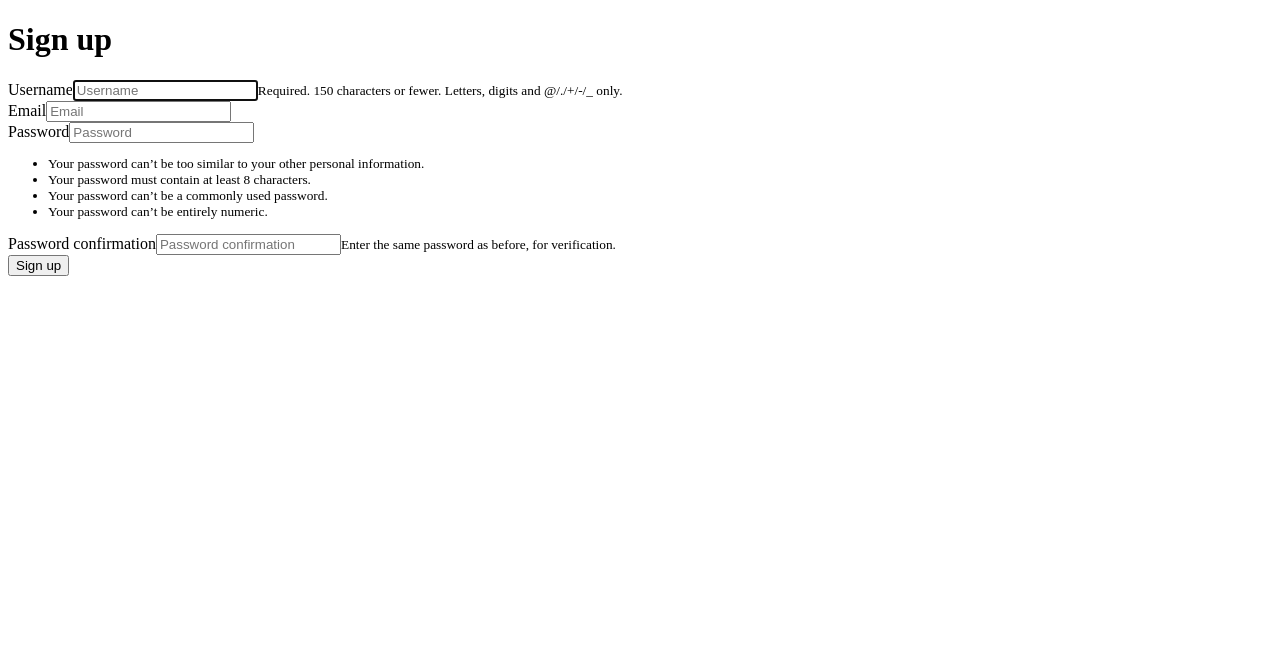
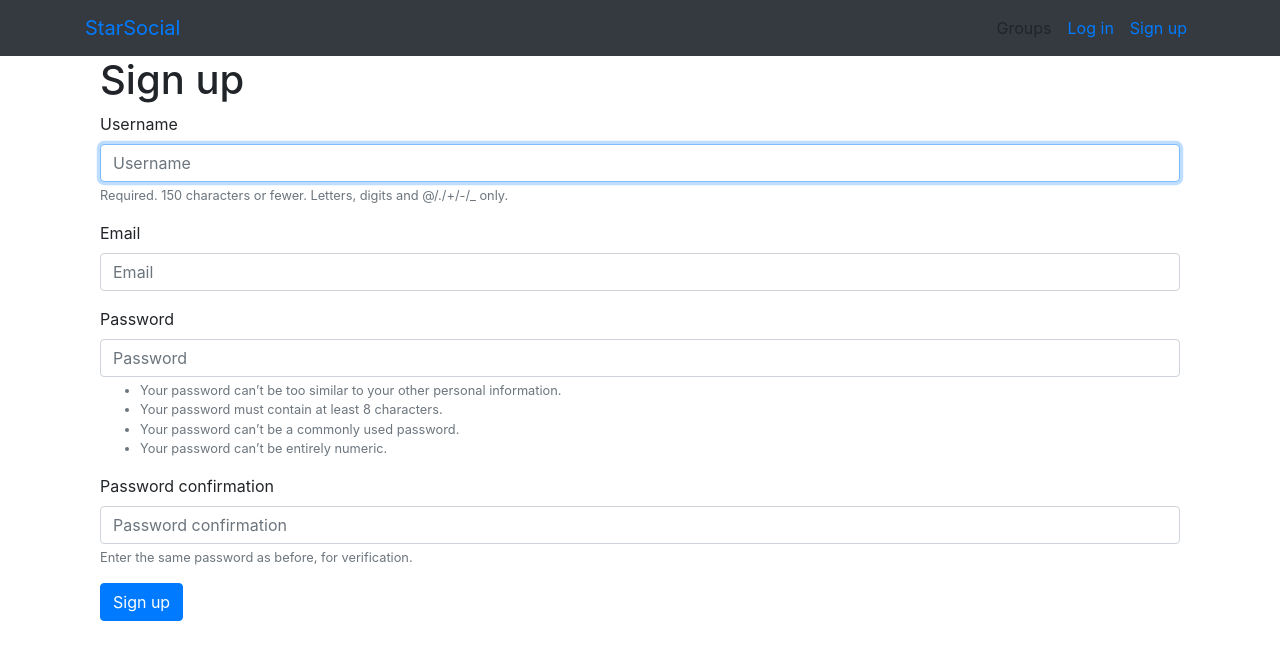
Before and after one commit to Marcel88888/SocialMediaSite, a Django app: page /accounts/signup/ in a window 1280 px wide. Shown: the top 660 px of the page. Run offline with Django 3.2, Linux system fonts and the light colour scheme; some libraries are stand-ins or nearby versions.

Commit message:
base.html implemented.

```diff
--- a/templates/base.html
+++ b/templates/base.html
@@ -1,11 +1,43 @@
 <!DOCTYPE html>
-<html lang="en">
+{% load static %}
+<html lang="en" xmlns="http://www.w3.org/1999/html">
 <head>
     <meta charset="UTF-8">
     <title>StarSocial</title>
+    <link rel="stylesheet" href="https://stackpath.bootstrapcdn.com/bootstrap/4.1.3/css/bootstrap.min.css"
+    integrity="sha384-MCw98/SFnGE8fJT3GXwEOngsV7Zt27NXFoaoApmYm81iuXoPkFOJwJ8ERdknLPMO" crossorigin="anonymous">
+    <link href="https://maxcdn.bootstrapcdn.com/font-awesome/4.7.0/css/font-awesome.min.css" rel="stylesheet">
+    <link rel="preconnect" href="https://fonts.gstatic.com">
+    <link href="https://fonts.googleapis.com/css2?family=Alfa+Slab+One&family=Montserrat:wght@300&display=swap" rel="stylesheet">
+    <link rel="stylesheet" href="{% static 'socialmediasite/css/master.css'%}">
 </head>
 <body>
-    {% block content %}
-    {% endblock %}
+
+    <nav class="navbar navbar-expand-lg bg-dark mynav" role="navigation" id="navbar">
+      <div class="container">
+        <div class="navbar-nav align-items-center">
+          <a class="navbar-brand mynav" href="{% url 'home' %}">StarSocial</a>
+        </div>
+        <div class="navbar-nav ml-auto">
+            {% if user.is_authenticated %}
+                <a class="nav-item nav-link" class="btn btn-simple">Post</a>
+                <a class="nav-item nav-link" class="btn btn-simple">Groups</a>
+                <a class="nav-item nav-link" class="btn btn-simple">Create a group</a>
+                <a class="nav-item nav-link" href="{% url 'accounts:logout' %}" class="btn btn-simple">Log out</a>
+            {% else %}
+                <a class="nav-item nav-link" class="btn btn-simple">Groups</a>
+                <a class="nav-item nav-link" href="{% url 'accounts:login' %}" class="btn btn-simple">Log in</a>
+                <a class="nav-item nav-link" href="{% url 'accounts:signup' %}" class="btn btn-simple">Sign up</a>
+            {% endif %}
+        </div>
+      </div>
+    </nav>
+
+    <div class="container mycontent">
+        {% block content %}
+
+        {% endblock %}
+    </div>
+
 </body>
 </html>
```
Also changed, not shown: static/socialmediasite/css/master.css (added).
